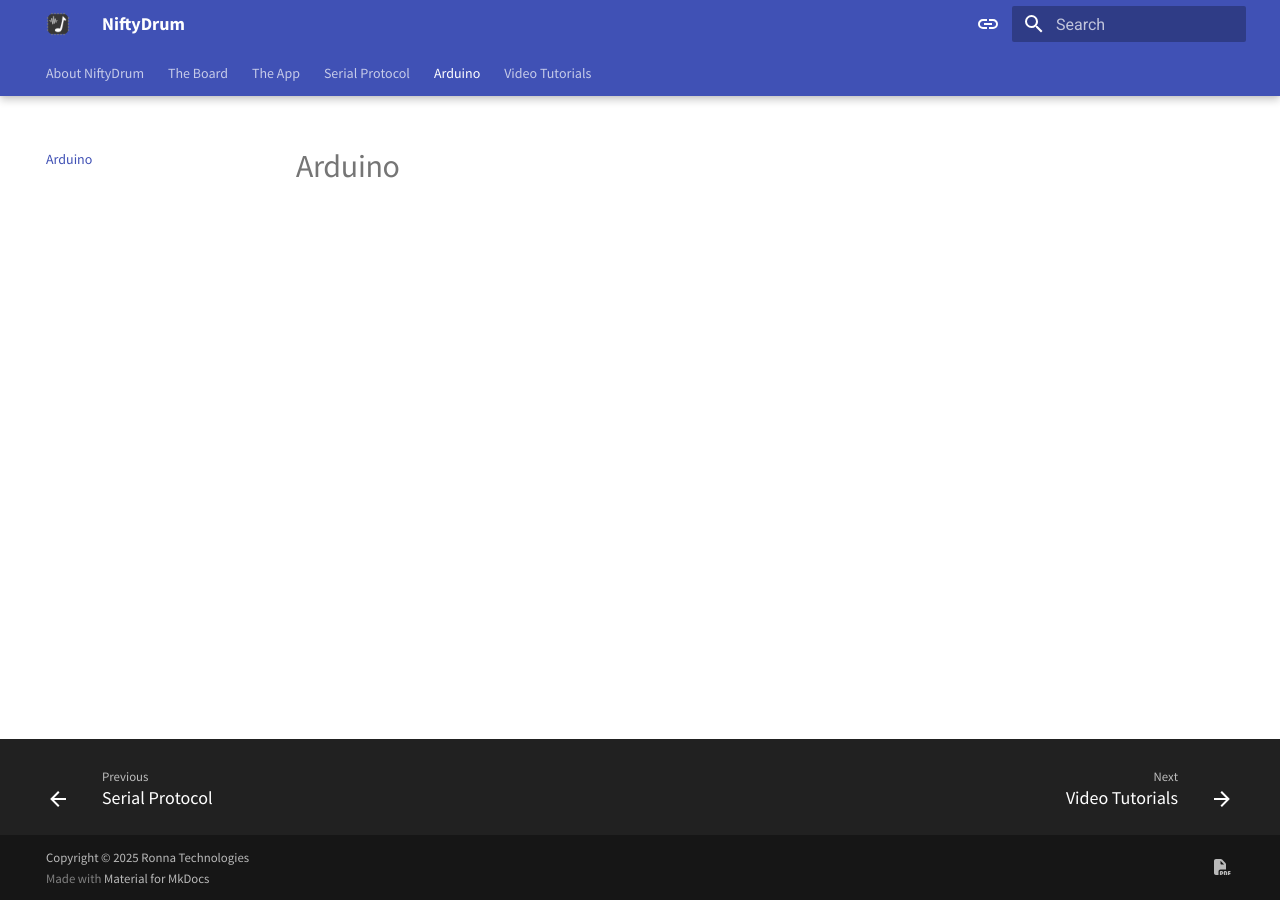
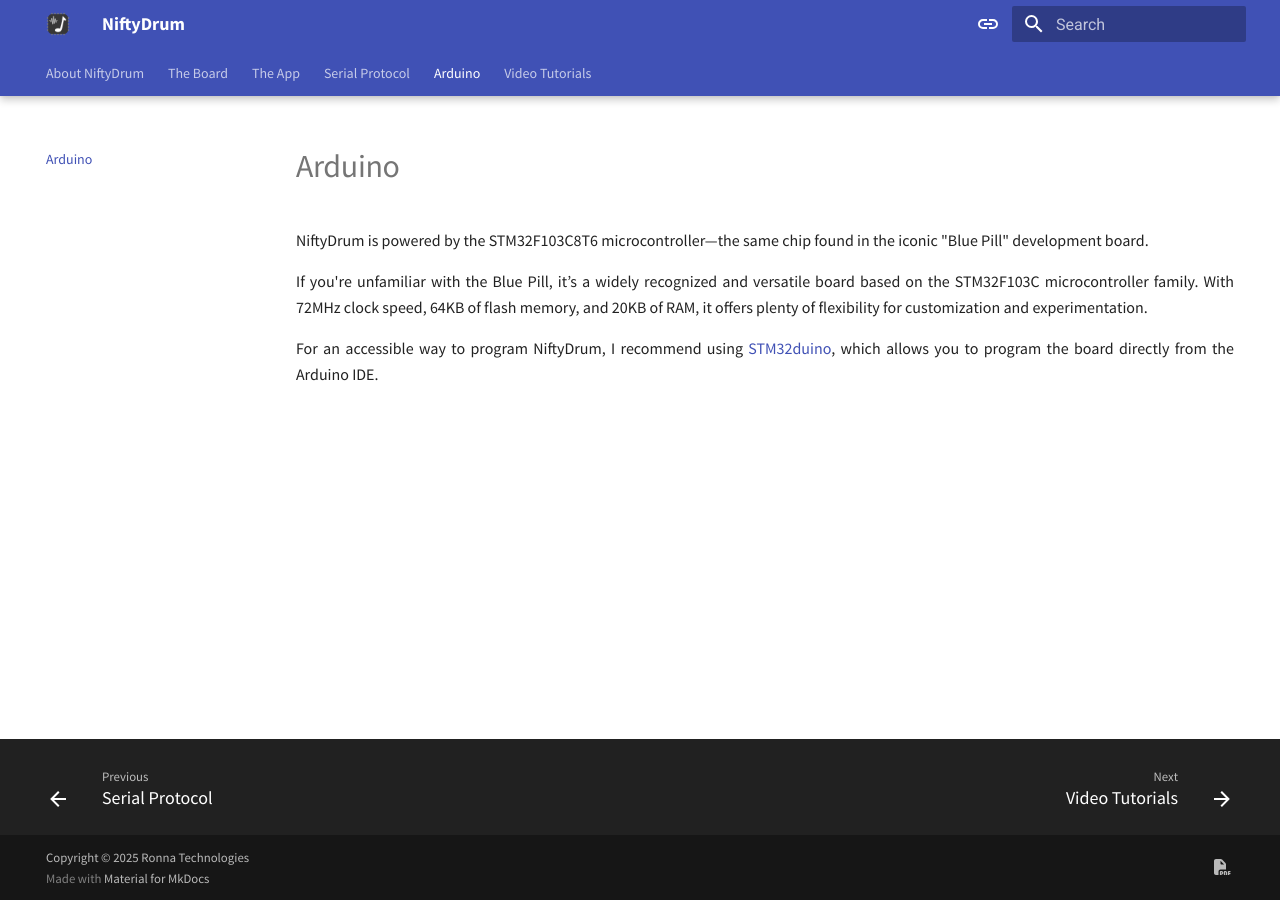
Before and after one commit to RonnaTechnologies/doc.niftydrum.com, an MkDocs documentation site: the page built from doc/4.arduino.md, in a window 1280 px wide. Built offline with MkDocs 1.6.1 and Material for MkDocs 9.7.7, drawn with Linux system fonts in a browser that asks for light colours.

Commit message:
add arduino section intro

```diff
--- a/doc/4.arduino.md
+++ b/doc/4.arduino.md
@@ -1 +1,7 @@
 # Arduino
+
+NiftyDrum is powered by the STM32F103C8T6 microcontroller—the same chip found in the iconic "Blue Pill" development board.
+
+If you're unfamiliar with the Blue Pill, it’s a widely recognized and versatile board based on the STM32F103C microcontroller family. With 72MHz clock speed, 64KB of flash memory, and 20KB of RAM, it offers plenty of flexibility for customization and experimentation.
+
+For an accessible way to program NiftyDrum, I recommend using [STM32duino](https://github.com/stm32duino/Arduino_Core_STM32){:target=_blank}, which allows you to program the board directly from the Arduino IDE.
```
